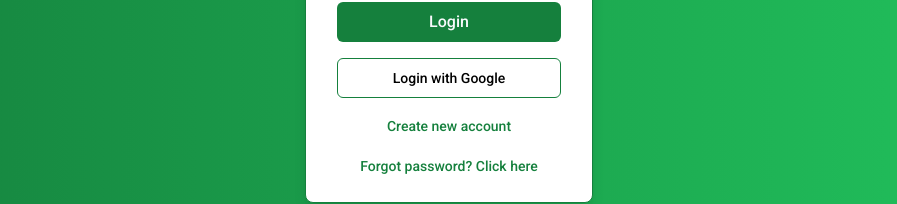
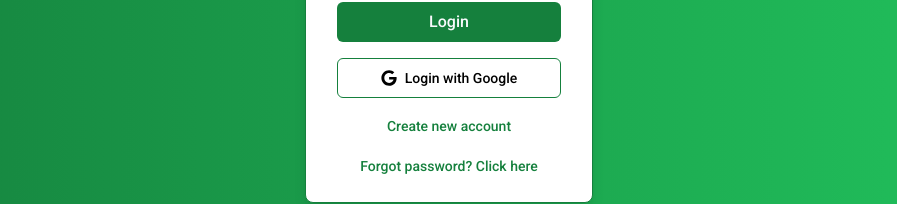
Before and after one commit to qadis1dev/chat-app-client, a React (Vite) app: page /login in a window 1280 px wide. Shown: the part 384-588 px from the top of the page, without its empty margins (191-1088 px from the left). Built offline with nearby package versions, Linux system fonts and the light colour scheme.

Commit message:
added google icon to google login button

```diff
--- a/src/pages/Login/index.tsx
+++ b/src/pages/Login/index.tsx
@@ -13,6 +13,7 @@ import * as z from "zod";
 import { zodResolver } from "@hookform/resolvers/zod";
 import { Oval } from "react-loader-spinner";
 import { useToast } from "@/components/ui/use-toast";
+import { FaGoogle } from "react-icons/fa6";
 
 import {
     formSchema
@@ -114,6 +115,7 @@ const Login:React.FC = () => {
                             type="button"
                             variant="outline"
                         >
+                            <FaGoogle className={style.google_icon} />
                             Login with Google
                         </Button>
                         <Button
--- a/src/pages/Login/style.ts
+++ b/src/pages/Login/style.ts
@@ -10,5 +10,6 @@ export default {
     login_button: clsx("w-56 bg-primary hover:bg-accent text-base mb-4 disabled:opacity-70"),
     loading_spinner: clsx("me-3"),
     google_login_button: clsx("w-56 border-primary hover:border-accent hover:bg-accent hover:text-white mb-2"),
+    google_icon: clsx("size-4 me-2"),
     links_button: clsx("text-primary")
 };
```
